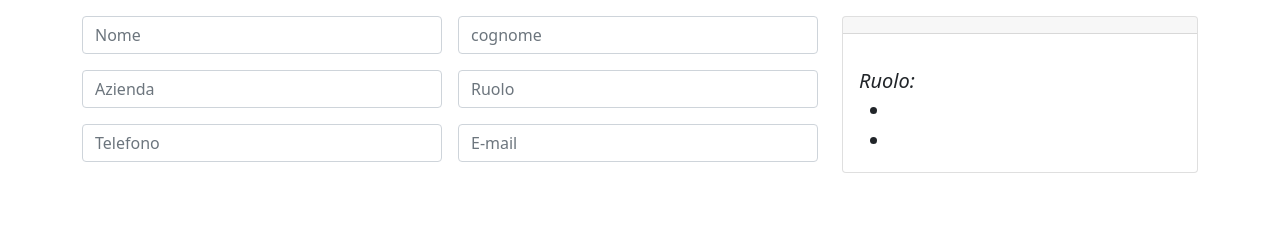
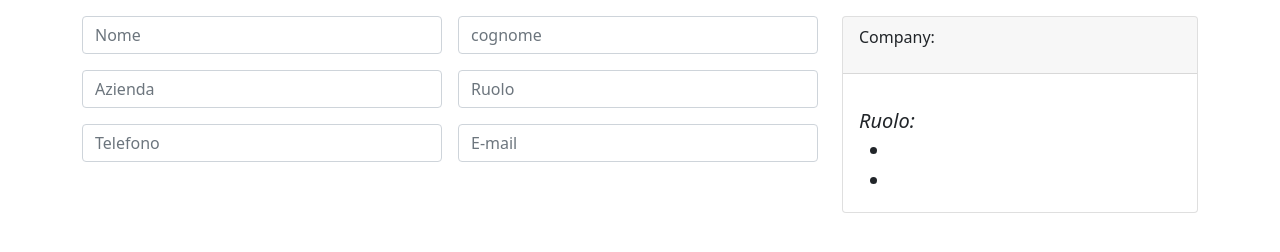
Before and after one commit to DJrOf/vue-hello, a plain HTML site: page index.html in a window 1280 px wide. Drawn offline with nearby package versions, Linux system fonts and the light colour scheme.

Commit message:
minor_fixes

```diff
--- a/index.html
+++ b/index.html
@@ -43,7 +43,7 @@
                 <div class="col-4">
                     <div class="card">
                         <div class="card-header">
-                            {{ company }}
+                            <p>Company: {{ company }}</p>
                         </div>
                         <div class="card-body">
                             <blockquote class="blockquote mb-0" >
--- a/js/script.js
+++ b/js/script.js
@@ -1,7 +1,9 @@
 console.log('Vue ok', Vue);
 
+// VUE.JS Check
 Vue.config.devtools = true;
 
+// client to DOM data server script
 const app = new Vue({
     el: '#root',
     data: {
```
